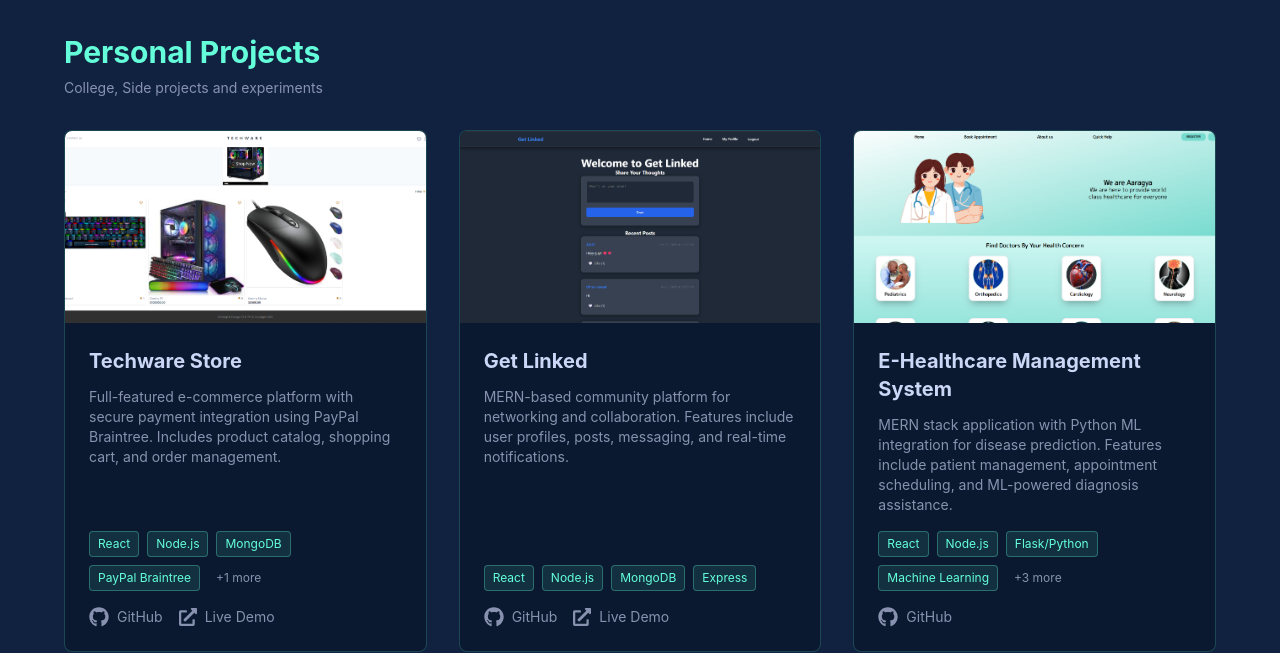
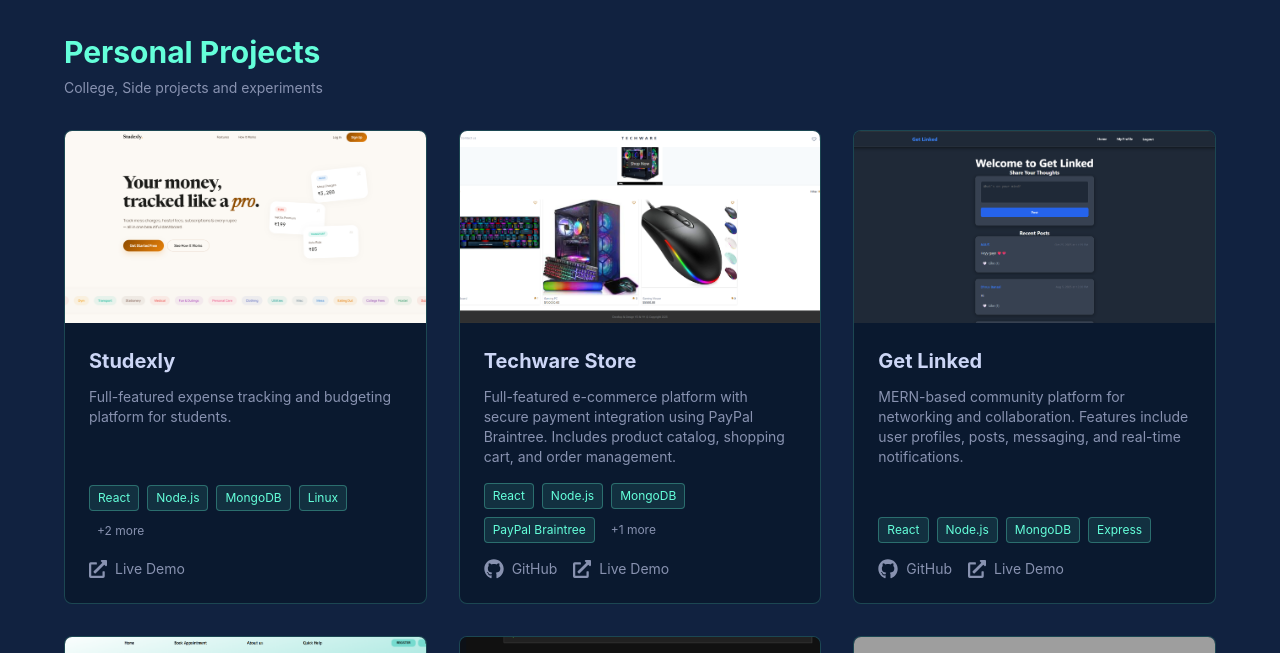
Before and after one commit to Yajat047/Portfolio, a React (Vite) app: page / in a window 1280 px wide. Shown: the part 4500-5153 px from the top of the page. Built offline with nearby package versions, Linux system fonts and the light colour scheme; grey boxes are pictures that could not be loaded.

Commit message:
updated details

```diff
--- a/src/data/personalInfo.js
+++ b/src/data/personalInfo.js
@@ -6,7 +6,7 @@ export const personalInfo = {
   github: "https://github.com/Yajat047",
   linkedin: "https://linkedin.com/in/yajat47",
   instagram: "https://instagram.com/yajat.47", // Update with your actual Instagram
-  resumeUrl: "https://drive.google.com/file/d/1B6ICTJFOARO3v0zdh52tLlIJ25RPKgBS/view?usp=sharing",
+  resumeUrl: "https://drive.google.com/file/d/1OavTm24HDbux7oshjP8cXM9DYSHDIaXP/view?usp=sharing",
   description: `▹ Full Stack Developer Intern at Coexivity
 ▹ Passionate about building full-stack applications and exploring Cloud technologies
 ▹ Actively seeking new opportunities to contribute and grow
--- a/src/data/projects.js
+++ b/src/data/projects.js
@@ -6,6 +6,16 @@ export const projects = [
   // Personal Projects
   {
     id: 1,
+    title: "Studexly",
+    description: "Full-featured expense tracking and budgeting platform for students.",
+    technologies: ["React", "Node.js", "MongoDB", "Linux", "Express", "Cloudflare"],
+    liveUrl: "https://studexly.app/",
+    image: "/projects/studexly.png",
+    category: "personal"
+  },
+
+  {
+    id: 2,
     title: "Techware Store",
     description: "Full-featured e-commerce platform with secure payment integration using PayPal Braintree. Includes product catalog, shopping cart, and order management.",
     technologies: ["React", "Node.js", "MongoDB", "PayPal Braintree", "Express"],
@@ -15,7 +25,7 @@ export const projects = [
     category: "personal"
   },
   {
-    id: 2,
+    id: 3,
     title: "Get Linked",
     description: "MERN-based community platform for networking and collaboration. Features include user profiles, posts, messaging, and real-time notifications.",
     technologies: ["React", "Node.js", "MongoDB", "Express"],
@@ -25,7 +35,7 @@ export const projects = [
     category: "personal"
   },
   {
-    id: 3,
+    id: 4,
     title: "E-Healthcare Management System",
     description: "MERN stack application with Python ML integration for disease prediction. Features include patient management, appointment scheduling, and ML-powered diagnosis assistance.",
     technologies: ["React", "Node.js", "Flask/Python", "Machine Learning", "JavaScript", "MongoDB", "Express" ],
@@ -36,7 +46,7 @@ export const projects = [
   },
 
   {
-    id: 4,
+    id: 5,
     title: "Wine Quality Classifier",
     description: "Supervised machine learning model for predicting wine quality based on chemical properties. Achieved high accuracy using various ML algorithms.",
     technologies: ["Python", "Scikit-learn", "Pandas", "NumPy", "Matplotlib"],
@@ -46,7 +56,7 @@ export const projects = [
     category: "personal"
   },
   {
-    id: 5,
+    id: 6,
     title: "CodeMate (Under Development)",
     description: "Real-time collaborative coding platform with voice support.",
     technologies: ["React", "Node.js", "JavaScript","PeerJS/WebRTC", "Socket.io",  "MongoDB", "Express"],
@@ -57,7 +67,7 @@ export const projects = [
   },
 
   {
-    id: 6,
+    id: 7,
     title: "Cafe Management System",
     description: "Web-based reservation and ordering system for cafes. Features table booking, menu management, and order tracking.",
     technologies: ["HTML", "CSS", "JavaScript"],
@@ -67,7 +77,7 @@ export const projects = [
     category: "personal"
   },
   {
-    id: 7,
+    id: 8,
     title: "Musicology",
     description: "Dance Courses Demo Website",
     technologies: ["React", "CSS", "JavaScript"],
@@ -77,7 +87,7 @@ export const projects = [
     category: "personal"
   },
   {
-    id: 8,
+    id: 9,
     title: "York Street Homes",
     description: "Website for Professional Cleaning and maintenance services in London",
     technologies: ["React", "NodeJS","MongoDB", "Express","JavaScript","Cloudflare", "Linux"],
@@ -87,7 +97,7 @@ export const projects = [
     category: "freelance"
   },
   {
-    id: 9,
+    id: 10,
     title: "Advait Soluition",
     description: "Website for BricsCAD software retailer in India",
     technologies: ["React", "NodeJS","MongoDB", "Express","JavaScript","Cloudflare", "Linux"],
```
Also changed, not shown: public/projects/studexly.png (added).
